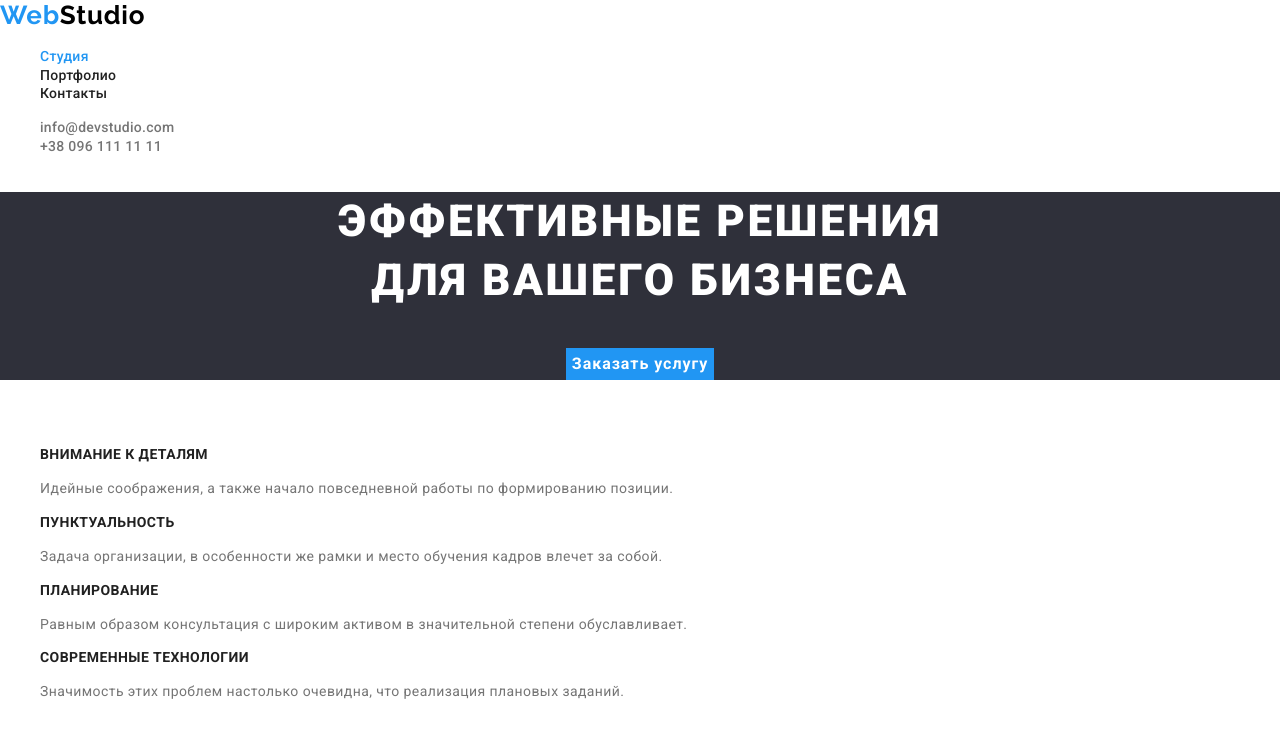
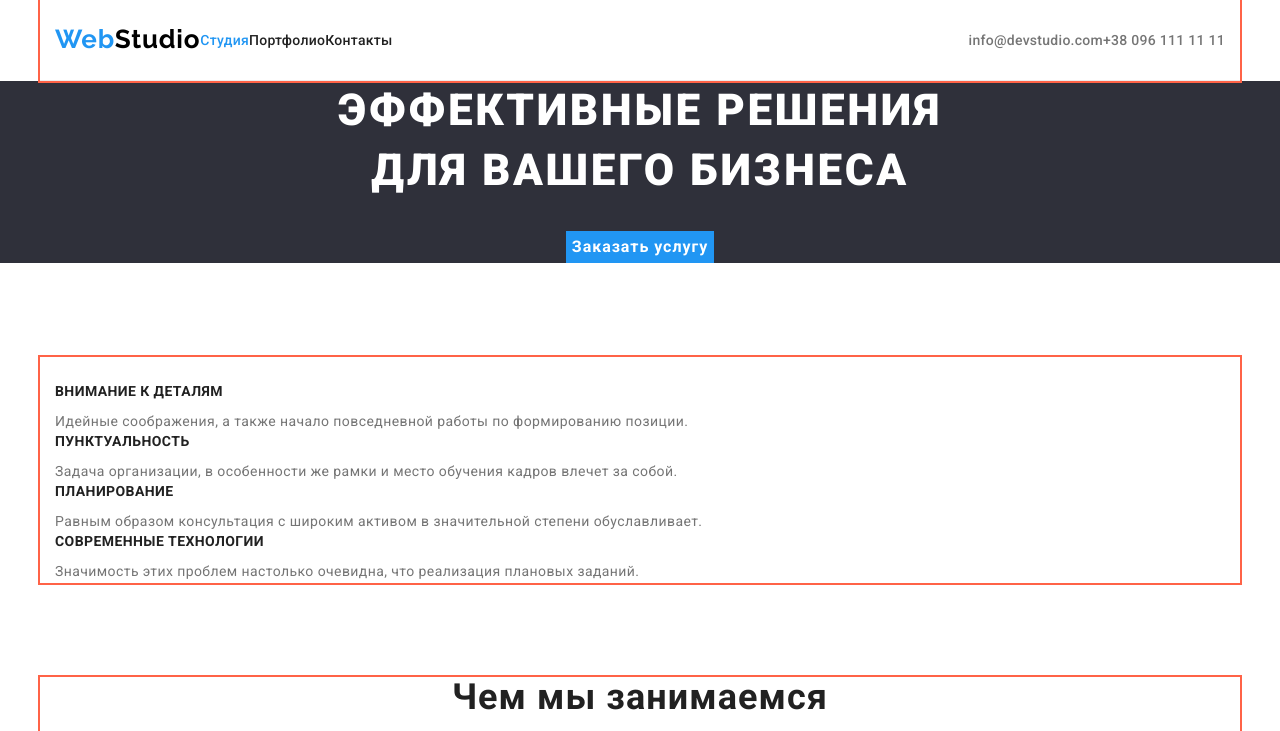
Before and after one commit to yatsyshyn013/goit-markup-hw-03, a plain HTML site: page index.html in a window 1280 px wide. Shown: the top 731 px of the page. Drawn offline with nearby package versions, Linux system fonts and the light colour scheme.

Commit message:
Виставив блочні моделі

```diff
--- a/css/styles.css
+++ b/css/styles.css
@@ -17,6 +17,7 @@ body {
 }
 
 .section-title {
+  margin-bottom: 50px;
   font-weight: 700;
   font-size: 36px;
   line-height: 1.16;
@@ -24,9 +25,23 @@ body {
   letter-spacing: 0.03em;
 }
 
+h1,
+h2,
+h3,
+h4,
+h5,
+h6,
+p,
+ul {
+  margin-bottom: 0;
+  margin-top: 0;
+}
+
 /* Лого */
 
 .logo {
+  margin-top: 24px;
+  margin-bottom: 25px;
   color: #000;
   font-family: 'Raleway', sans-serif;
   font-weight: 700;
@@ -41,6 +56,34 @@ body {
 }
 
 /* Шапка сайта */
+.header {
+  border-bottom: #ececec;
+}
+
+.container {
+  margin-left: auto;
+  margin-right: auto;
+  width: 1200px;
+  padding-left: 15px;
+  padding-right: 15px;
+  outline: 2px solid tomato;
+}
+
+.container.nav {
+  display: flex;
+  align-items: center;
+  border-bottom: 1px solid #ececec;
+}
+
+.header-nav {
+  display: flex;
+  align-items: center;
+}
+
+.site-nav {
+  display: flex;
+}
+
 .site-nav .link {
   color: var(--primary-text-color);
   font-weight: 500;
@@ -60,7 +103,14 @@ body {
 }
 
 .list {
+  padding: 0;
+  margin: 0;
   list-style: none;
+}
+
+.contacts-list {
+  display: flex;
+  margin-left: auto;
 }
 
 .contacts-list .contacts {
@@ -86,6 +136,8 @@ body {
 }
 
 .hero .hero-title {
+  margin-top: 0;
+  margin-bottom: 30px;
   color: var(--primary-bg-color);
   font-weight: 900;
   font-size: 44px;
@@ -121,7 +173,14 @@ body {
   opacity: 0;
 }
 
+.benefits-section,
+.team-section {
+  padding-top: 94px;
+  padding-bottom: 94px;
+}
+
 .benefits-section .benefits-title {
+  margin-bottom: 10px;
   font-weight: 700;
   font-size: 14px;
   line-height: 1.14;
@@ -138,6 +197,10 @@ body {
 
 /* Чем мы занимаемся*/
 
+.services-section {
+  padding-bottom: 94px;
+}
+
 /* Наша команда */
 
 .team-section {
@@ -145,6 +208,8 @@ body {
 }
 
 .team-list .team-title {
+  margin-bottom: 10px;
+  margin-top: 30px;
   font-weight: 500;
   font-size: 16px;
   line-height: 1.2;
@@ -152,6 +217,7 @@ body {
 }
 
 .team-list .team-description {
+  margin-bottom: 30px;
   color: var(--description-text-color);
   font-size: 16px;
   line-height: 1.2;
@@ -160,6 +226,8 @@ body {
 
 /* Футер */
 .footer {
+  padding-top: 60px;
+  padding-bottom: 60px;
   background-color: var(--secondary-bg-color);
 }
 
@@ -167,7 +235,14 @@ body {
   color: var(--white-text-color);
 }
 
+.logo.secondary {
+  display: inline-block;
+  margin-bottom: 20px;
+}
+
 .address .address-text {
+  display: inline-block;
+  margin-bottom: 9px;
   color: var(--white-text-color);
   font-family: Roboto;
   font-style: normal;
@@ -177,6 +252,8 @@ body {
 }
 
 .address .address-item {
+  display: inline-block;
+  margin-bottom: 9px;
   color: rgba(255, 255, 255, 0.6);
   font-family: Roboto;
   font-style: normal;
@@ -193,6 +270,16 @@ body {
 
 /*Стили файла portfolio.html */
 /* Портфолио наших раобот */
+
+.portfolio-section {
+  padding-top: 94px;
+  padding-bottom: 94px;
+}
+
+.buttons-list {
+  margin-bottom: 34px;
+}
+
 .buttons-list .portfolio-button {
   background-color: var(--bg-button-color);
   color: var(--primary-text-color);
@@ -213,6 +300,8 @@ body {
 }
 
 .gallery-list .gallery-title {
+  margin-top: 20px;
+  margin-bottom: 4px;
   color: var(--primary-text-color);
   font-weight: 700;
   font-size: 18px;
@@ -222,6 +311,7 @@ body {
 }
 
 .gallery-list .gallery-description {
+  margin-bottom: 20px;
   color: var(--description-text-color);
   font-size: 16px;
   line-height: 1.87;
--- a/index.html
+++ b/index.html
@@ -15,8 +15,9 @@
 </head>
 <body>
 <!-- Шапка сайта-->
-<header>
-    <nav>
+<header class="header">
+    <div class="container nav">
+    <nav class="header-nav">
         <a href="./index.html" class="logo"><span class="logo-style">Web</span>Studio</a>
         <ul class="site-nav list">
             <li><a href="" class="link current">Студия</a></li>
@@ -28,6 +29,7 @@
     <li><a href="mailto:info@devstudio.com" class="contacts">info@devstudio.com</a></li>
     <li><a href="tel:+380961111111" class="contacts">+38 096 111 11 11</a></li>
     </ul>
+    </div>
 </header>
 
 <main>
@@ -39,8 +41,9 @@
 
     <!-- Наши преимущества -->
     <section class="benefits-section">
+        <div class="container">
         <h2 class="hidden-section-title">Наши преимущества</h2>
-        <ul class="list">
+        <ul class="list benefits">
             <li>
                 <h3 class="benefits-title">Внимание к деталям</h3>
                 <p class="benefits-description">Идейные соображения, а также начало повседневной работы по формированию позиции.</p>
@@ -58,20 +61,24 @@
                 <p class="benefits-description">Значимость этих проблем настолько очевидна, что реализация плановых заданий.</p>
             </li>
         </ul>
+        </div>
     </section>
 
     <!-- Чем мы занимаемся -->
     <section class="services-section">
+        <div class="container">
         <h2 class="section-title">Чем мы занимаемся</h2>
         <ul class="services-list list">
             <li><img src="./images/box_1.jpg" alt="Человек работает на клавиатуре перед компьютером и планшетом" width="300"></li>
             <li><img src="./images/box_2.jpg" alt="Человек работает на ноутбуке с телефоном в руках" width="300"></li>
             <li><img src="./images/box_3.jpg" alt="Человек работает на планшете со стилусом в руках" width="300"></li>
         </ul>
+        </div>
     </section>
 
     <!-- Наша команда -->
     <section class="team-section">
+        <div class="container">
         <h2 class="section-title">Наша команда</h2>
         <ul class="team-list list">
             <li>
@@ -95,19 +102,20 @@
                 <p class=team-description>UI Designer</p>
             </li>
         </ul>
+        </div>
     </section>
 
 </main>
 <!-- Футер -->
 <footer class="footer">
-
-    <a href="./index.html" class="logo"><span class="logo-style">Web</span><span class="logo-white">Studio</span></a>
+    <div class="container">
+    <a href="./index.html" class="logo secondary"><span class="logo-style">Web</span><span class="logo-white">Studio</span></a>
     <address class="address">
       <span class="address-text">г. Киев, пр-т Леси Украинки, 26</span><br>
         <a href="mailto:info@example.com" class="address-item">info@example.com</a> <br>
         <a href="tel:+380991111111" class="address-item">+38 099 111 11 11</a>
     </address>
-
+    </div>
 </footer>
 
 </body>
```
Also changed, not shown: portfolio.html (+13 -8 lines).
